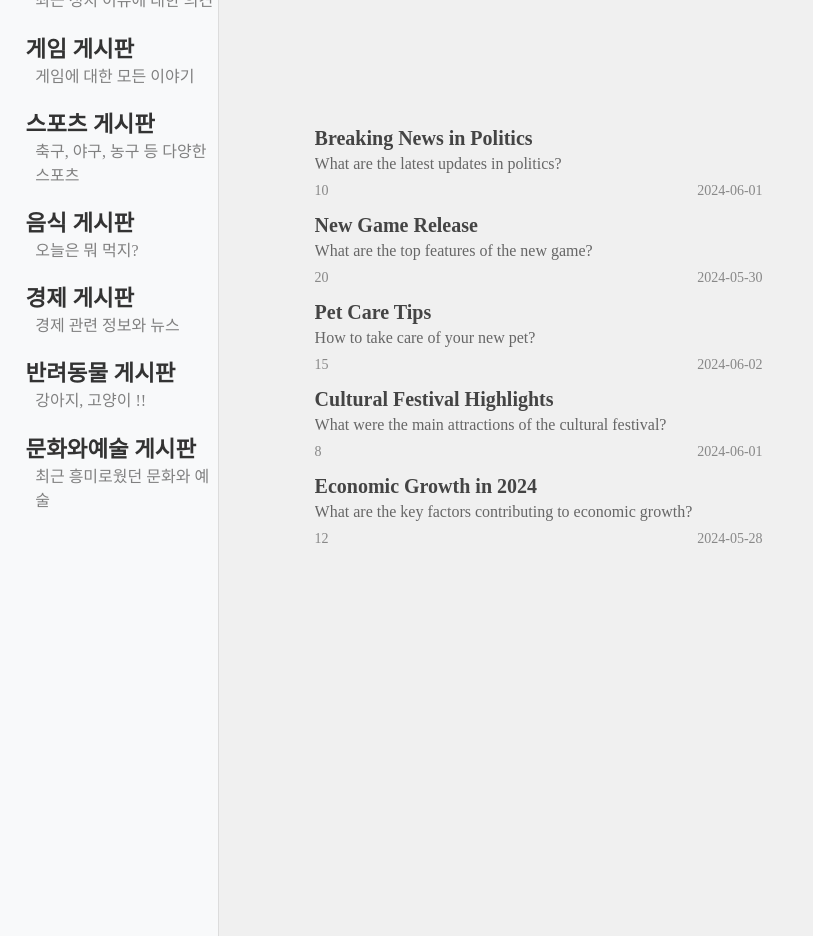
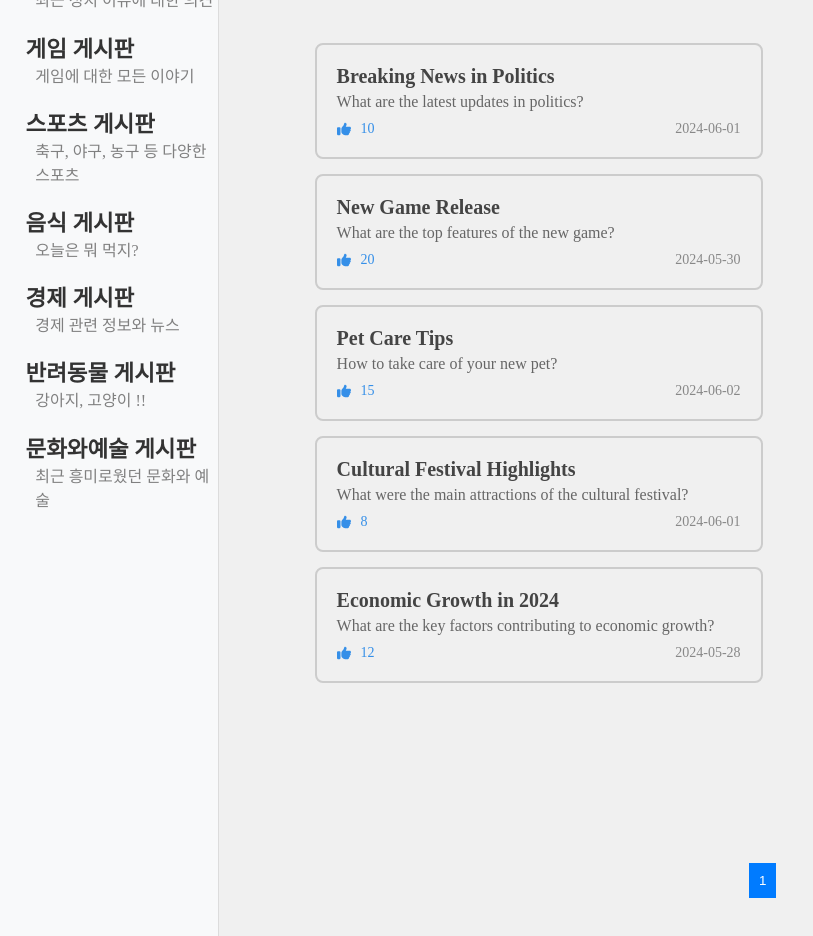
Before and after one commit to NangManBo/Capstone_React, a React (Create React App) app: page /searchresult in a window 1280 px wide. Shown: the part 320-1256 px from the top of the page, without its empty margins (0-813 px from the left). Built offline with nearby package versions, Linux system fonts and the light colour scheme; no server answers.

Commit message:
🐛 검색 페이지 수정

```diff
--- a/src/Capstone_Web_Page/pages/SearchResult_Page.web.js
+++ b/src/Capstone_Web_Page/pages/SearchResult_Page.web.js
@@ -7,6 +7,7 @@ import { LeftBar } from '../components/leftBar_components';
 import { fetchSearch } from '../functions/fetchSearch_function'; // fetchSearch 함수 임포트
 import { FontAwesomeIcon } from '@fortawesome/react-fontawesome';
 import { faArrowAltCircleLeft } from '@fortawesome/free-regular-svg-icons';
+import { faThumbsUp } from '@fortawesome/free-solid-svg-icons';
 
 const exampleData = {
   keyId: 1,
@@ -85,6 +86,13 @@ function SerachResultPage() {
     '문화와예술',
     '경제',
   ];
+  const [currentPage, setCurrentPage] = useState(1);
+  const resultsPerPage = 10;
+
+  const [selectedCategory, setSelectedCategory] =
+    useState('모든 카테고리');
+  const [searchQuery2, setSearchQuery2] = useState('');
+
   const groupByCategory = (results) => {
     return results.reduce((acc, result) => {
       const category = result.category; // 가정: 각 결과에는 'category' 필드가 있음
@@ -106,14 +114,10 @@ function SerachResultPage() {
       },
     });
   };
-  const [selectedCategory, setSelectedCategory] =
-    useState('모든 카테고리');
 
   const handleCategoryChange = (event) => {
     setSelectedCategory(event.target.value);
   };
-
-  const [searchQuery2, setSearchQuery2] = useState('');
 
   const handleSearch = async () => {
     const searchResults = await fetchSearch(
@@ -141,6 +145,21 @@ function SerachResultPage() {
           (result) => result.category === selectedCategory
         );
   const groupedResults = groupByCategory(searchResults);
+
+  // 현재 페이지에 표시할 결과 계산
+  const indexOfLastResult = currentPage * resultsPerPage;
+  const indexOfFirstResult =
+    indexOfLastResult - resultsPerPage;
+  const currentResults = filteredResults.slice(
+    indexOfFirstResult,
+    indexOfLastResult
+  );
+
+  // 총 페이지 수 계산
+  const totalPages = Math.ceil(
+    filteredResults.length / resultsPerPage
+  );
+
   return (
     <div className="search_page">
       {MainBanner(
@@ -197,11 +216,25 @@ function SerachResultPage() {
           </button>
         </div>
         <div className="search-form">
-          {filteredResults.length > 0 ? (
-            filteredResults.map((result) => (
+          {currentResults.length > 0 ? (
+            currentResults.map((result) => (
               <div
                 key={result.id}
                 className="search-result-view3"
+                onClick={() =>
+                  renderPostPress(
+                    result,
+                    navigate,
+                    isLoggedIn,
+                    userId,
+                    jwtToken,
+                    nickname,
+                    result.category,
+                    searchResults,
+                    true,
+                    keyId
+                  )
+                }
               >
                 <span className="search-result-title">
                   {result.title}
@@ -210,6 +243,10 @@ function SerachResultPage() {
                   {result.question}
                 </span>
                 <div className="search-result-row">
+                  <FontAwesomeIcon
+                    className="category-post-like-text"
+                    icon={faThumbsUp}
+                  />{' '}
                   <span className="category-post-like-text">
                     {result.likesCount}
                   </span>
@@ -227,6 +264,22 @@ function SerachResultPage() {
             </div>
           )}
         </div>
+        <div className="pagination">
+          {Array.from(
+            { length: totalPages },
+            (_, index) => index + 1
+          ).map((number) => (
+            <button
+              key={number}
+              onClick={() => setCurrentPage(number)}
+              className={
+                currentPage === number ? 'active' : ''
+              }
+            >
+              {number}
+            </button>
+          ))}
+        </div>
       </div>
     </div>
   );
--- a/src/Capstone_Web_Page/pages/styles/searchresult_style.css
+++ b/src/Capstone_Web_Page/pages/styles/searchresult_style.css
@@ -45,7 +45,8 @@
 }
 .search-form {
   width: 50%;
-  margin-top: 15%;
+  margin-top: 50px;
+  height: 100vh;
 }
 
 .category-select {
@@ -67,6 +68,9 @@
   flex-direction: column;
   justify-content: left;
   margin-bottom: 15px;
+  border: 2px solid #ccc;
+  border-radius: 8px;
+  padding: 20px;
 }
 
 .search-result-title {
@@ -84,12 +88,16 @@
 
 .search-result-row {
   display: flex;
+  flex-direction: row;
+  align-items: center;
   justify-content: space-between;
   font-size: 14px;
   color: #888;
 }
 
 .category-post-like-text {
+  color: #358fe8;
+
   margin-right: 10px;
 }
 
```
